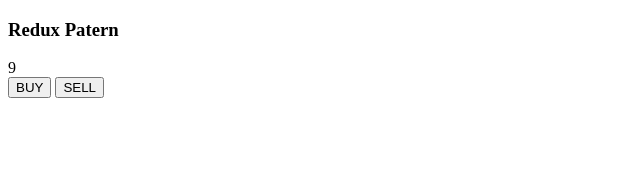
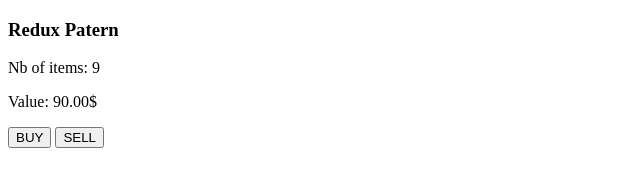
Before and after one commit to GroovyHooked/Redux_Pattern, a website with bundled scripts: page index.html in a window 1280 px wide. Both pictures are taken after a click on the button "SELL". Shown: the whole page, without its empty margins (0-640 px from the left). Built offline with nearby package versions, Linux system fonts and the light colour scheme.

Commit message:
Refactoring and added key to store object

```diff
--- a/action.js
+++ b/action.js
@@ -1,21 +1,20 @@
-import { state } from "./store.js";
-import { BUY, SELL } from "./const.js";
+import { store } from "./store.js";
 import { reducer } from "./reducer.js";
+import { dataDisplay1, dataDisplay2 } from "./index.js"
 
-const dataDisplay = document.querySelector("#state");
 
-export const buyItem = () => {
-  const action = { type: BUY };
-  reducer(state, action);
-  console.log(state);
-  dataDisplay.innerHTML = state.item;
-  return state;
+export const buyItem = (action) => {
+  reducer(store, action);
+  console.log(store);
+  dataDisplay1.innerHTML = store.item;
+  dataDisplay2.innerHTML = store.value;
+  return store;
 };
 
-export const sellItem = () => {
-  const action = { type: SELL };
-  reducer(state, action);
-  console.log(state);
-  dataDisplay.innerHTML = state.item;
-  return state;
+export const sellItem = (action) => {
+  reducer(store, action);
+  console.log(store);
+  dataDisplay1.innerHTML = store.item;
+  dataDisplay2.innerHTML = store.value;
+  return store;
 };
--- a/index.html
+++ b/index.html
@@ -8,7 +8,12 @@
 </head>
 <body>
     <h3>Redux Patern</h3>
-    <div id="state"></div>
+    <div>
+        <p>Nb of items: <span id="state-item"></span></p>
+    </div>
+    <div>
+        <p>Value: <span id="state-value"></span>.00$</p>
+    </div>
     <button id="buy">BUY</button>
     <button id="sell">SELL</button>
     <script type="module" src="./index.js"></script>
--- a/index.js
+++ b/index.js
@@ -1,12 +1,16 @@
-import { state } from "./store.js";
+import { store } from "./store.js";
 import { buyItem, sellItem } from "./action.js";
+import { BUY, SELL } from "./const.js";
 
 
-const dataDisplay = document.querySelector("#state");
-dataDisplay.innerHTML = state.item;
+export const dataDisplay1 = document.querySelector("#state-item");
+export const dataDisplay2 = document.querySelector("#state-value");
+
+dataDisplay1.innerHTML = store.item;
+dataDisplay2.innerHTML = store.value;
 
 const button1 = document.querySelector("#buy");
 const button2 = document.querySelector("#sell");
 
-button1.addEventListener("click", buyItem);
-button2.addEventListener("click", sellItem);
+button1.addEventListener("click", () => buyItem({ type: BUY }));
+button2.addEventListener("click", () => sellItem({ type: SELL }));
--- a/reducer.js
+++ b/reducer.js
@@ -1,13 +1,16 @@
 import { BUY, SELL } from "./const.js";
+import { store } from "./store.js"
 
-export const reducer = (state, action) => {
+export const reducer = (state = store, action) => {
     switch (action.type) {
       case BUY:
         state.item = state.item + 1;
+        state.value = state.value + 10
         return state
 
       case SELL:
         state.item = state.item - 1;
+        state.value = state.value - 10
         return state
 
       default:
--- a/store.js
+++ b/store.js
@@ -1 +1 @@
-export var state = { item: 10 };
+export var store = { item: 10, value: 100 };
```
